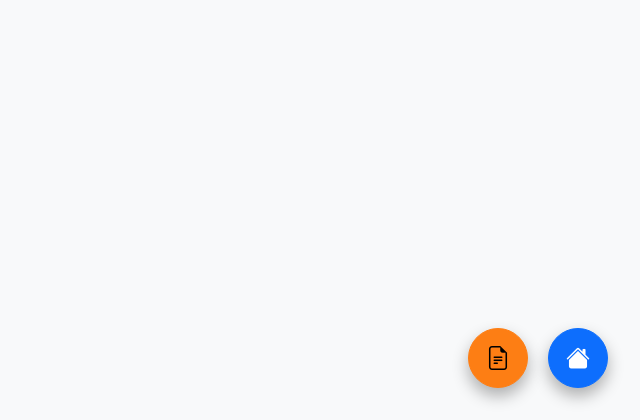
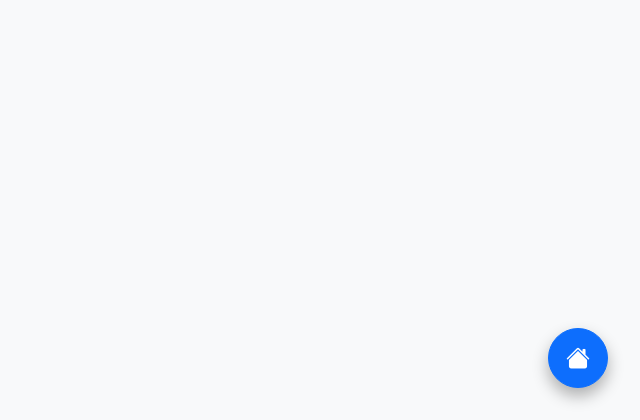
Before and after one commit to zml1997-stl/mock-interviewer, a Flask app: template templates/feedback.html in a window 1280 px wide. Shown: the part 380-800 px from the top of the page, without its empty margins (640-1280 px from the left). Run offline with Flask 3, Linux system fonts and the light colour scheme; the template is opened without the code that fills it, so the values that code supplies are empty.

Commit message:
Update feedback.html

```diff
--- a/templates/feedback.html
+++ b/templates/feedback.html
@@ -59,21 +59,6 @@
             justify-content: center;
             box-shadow: 0 0.5rem 1rem rgba(0, 0, 0, 0.3);
         }
-        .btn-export {
-            position: fixed;
-            bottom: 2rem;
-            right: 7rem;
-            width: 60px;
-            height: 60px;
-            border-radius: 50%;
-            font-size: 1.5rem;
-            display: flex;
-            align-items: center;
-            justify-content: center;
-            box-shadow: 0 0.5rem 1rem rgba(0, 0, 0, 0.3);
-            background-color: #fd7e14;
-            border-color: #fd7e14;
-        }
         .feedback-content h1,
         .feedback-content h2,
         .feedback-content h3 {
@@ -133,88 +118,15 @@
         </div>
     </div>
 
-    <a href="/" class="btn btn-primary btn-fab" title="Home">
+    <a href="/" class="btn btn-primary btn-fab">
         <i class="bi bi-house-fill"></i>
     </a>
-
-    <button class="btn btn-warning btn-export" id="export-btn" title="Export as Text">
-        <i class="bi bi-file-earmark-text"></i>
-    </button>
 
     <script src="https://cdn.jsdelivr.net/npm/bootstrap@5.3.0/dist/js/bootstrap.bundle.min.js"></script>
     <script>
         document.addEventListener('DOMContentLoaded', function() {
             const feedbackContent = document.querySelector('.feedback-content');
             feedbackContent.innerHTML = marked.parse(feedbackContent.textContent);
-
-            // Export functionality
-            document.getElementById('export-btn').addEventListener('click', function() {
-                exportFeedback();
-            });
-
-            function exportFeedback() {
-                // Get job title
-                const jobTitle = "{{ job_title }}".replace(/[^a-z0-9]/gi, '_').toLowerCase();
-
-                // Create document content
-                let content = "INTERVIEW FEEDBACK FOR {{ job_title }}\n";
-                content += "=".repeat(content.length) + "\n\n";
-
-                // Add feedback content (stripped of HTML)
-                const feedbackText = stripHtml("{{ feedback }}");
-                content += feedbackText + "\n\n";
-
-                // Add questions and answers
-                content += "INTERVIEW QUESTIONS & ANSWERS\n";
-                content += "=".repeat(30) + "\n\n";
-
-                {% for question, answer in qa_pairs %}
-                content += "Q{{ loop.index }}: {{ question }}\n";
-                content += "-".repeat(50) + "\n";
-                content += "{{ answer }}\n\n";
-                {% endfor %}
-
-                // Create and download file
-                const blob = new Blob([content], { type: 'text/plain' });
-                const url = URL.createObjectURL(blob);
-                const a = document.createElement('a');
-                a.href = url;
-                a.download = `interview_feedback_${jobTitle}_${new Date().toISOString().split('T')[0]}.txt`;
-                document.body.appendChild(a);
-                a.click();
-                document.body.removeChild(a);
-                URL.revokeObjectURL(url);
-            }
-
-            function stripHtml(html) {
-                // Create a temporary div
-                const tempDiv = document.createElement('div');
-                tempDiv.innerHTML = html;
-
-                // Get text content and preserve some basic formatting
-                let text = tempDiv.textContent || tempDiv.innerText || "";
-
-                // Split into lines and trim each line
-                const lines = text.split('\n').map(line => line.trim());
-
-                // Join lines back, removing multiple consecutive blank lines
-                let result = '';
-                let consecutiveBlankLines = 0;
-
-                for (const line of lines) {
-                    if (line === '') {
-                        consecutiveBlankLines++;
-                        if (consecutiveBlankLines <= 2) {
-                            result += '\n';
-                        }
-                    } else {
-                        consecutiveBlankLines = 0;
-                        result += line + '\n';
-                    }
-                }
-
-                return result;
-            }
         });
     </script>
 </body>
```
